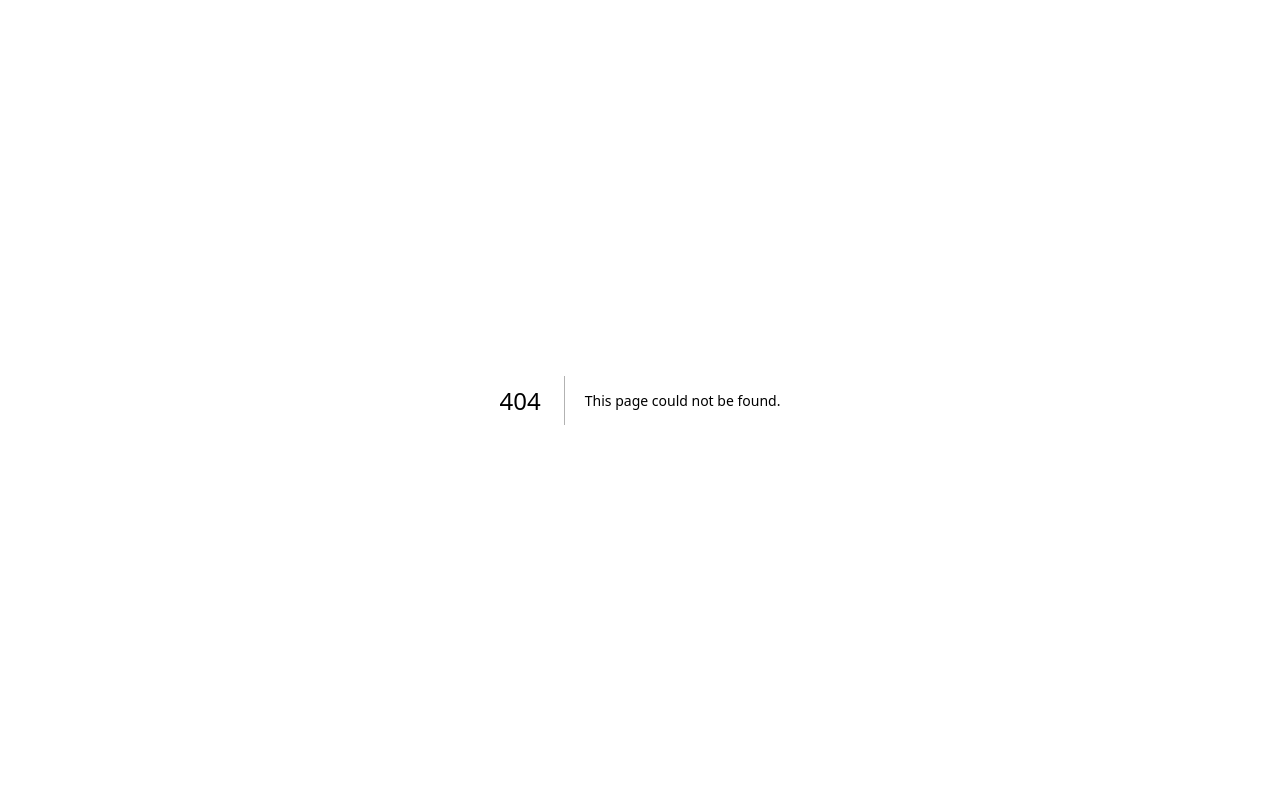
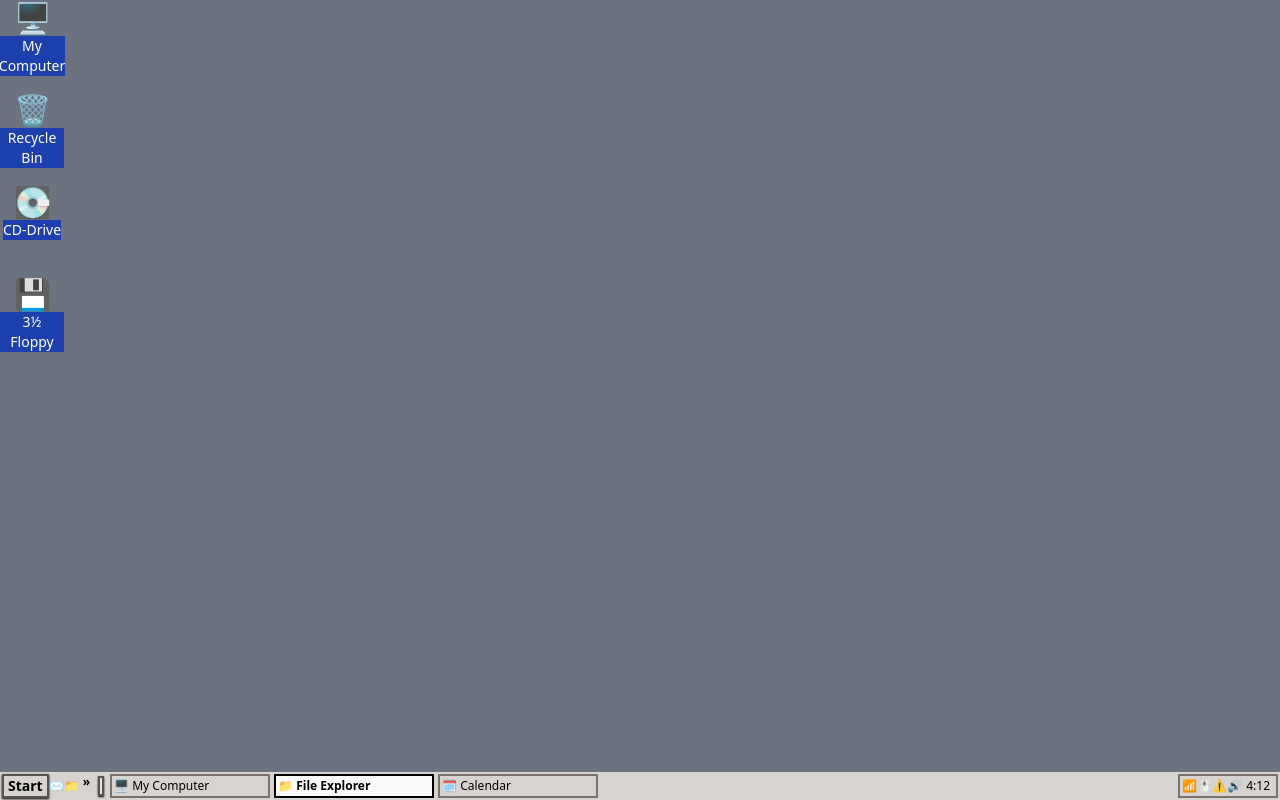
Before and after one commit to leog91/alexandria, a Next.js app: page /desktop in a window 1280 px wide. Before the commit this address had no page. Built offline with nearby package versions, Linux system fonts and the light colour scheme.

Commit message:
desktop w98 like mockup

```diff
--- /dev/null
+++ b/pages/desktop.tsx
@@ -0,0 +1,63 @@
+export default function Desktop() {
+  const taskBarDivider = (
+    <div className=" border-2  mx-1 bg-stone-200 h-5  border-stone-600 shadow-black shadow-sm w-1.5"></div>
+  );
+
+  const taskBarApplication = (iconAndName: string, selected = false) => (
+    <div
+      className={`border-2 p-0.5 mx-0.5  w-40 ${
+        selected ? "bg-stone-50 font-bold border-black" : "border-stone-500"
+      } `}
+    >
+      {iconAndName}
+    </div>
+  );
+
+  const desktopApp = (name: string, icon: string) => (
+    <div
+      className="w-16 hover:cursor-pointer h-20 flex flex-col items-center"
+      onClick={() => alert("not yet 🥵")}
+    >
+      <div className="text-3xl">{icon}</div>
+      <div className="bg-blue-800 text-center text-white text-sm -py-0.5 font-thin ">
+        {name}
+      </div>
+    </div>
+  );
+
+  return (
+    <div className="flex  overflow-hidden  select-none flex-col justify-between bg-gray-500 min-h-screen items-center  ">
+      <div
+        // style={{
+        //   height: "calc(100vh - 28px)",
+        //   backgroundImage: "url(https://wallpapercave.com/wp/wp2808032.jpg)",
+        // }}
+        className="  flex w-full   flex-col flex-wrap gap-3     "
+      >
+        {desktopApp("My Computer", "🖥️")}
+        {desktopApp("Recycle Bin", "🗑️")}
+        {desktopApp("CD-Drive", "💽")}
+        {desktopApp("3½ Floppy", "💾")}
+      </div>
+      <div className=" flex p-0.5  text-xs bg-stone-300 w-full items-center">
+        <div className=" border-2  px-1 text-sm font-bold  border-stone-600 shadow-black shadow-sm">
+          Start
+        </div>
+        <div>✉️</div>
+        <div>📁</div>
+        <div className="px-1 -translate-y-1 font-bold ">»</div>
+        {taskBarDivider}
+        {taskBarApplication("🖥️ My Computer")}
+        {taskBarApplication("📁 File Explorer", true)}
+        {taskBarApplication("🗓️ Calendar")}
+        <div className="ml-auto  flex border-stone-500 border-2 p-0.5">
+          <div>📶</div>
+          <div>🖱️</div>
+          <div>⚠️</div>
+          <div>🔊</div>
+          <div className="px-1">{`${new Date().getHours()}:${new Date().getMinutes()}`}</div>
+        </div>
+      </div>
+    </div>
+  );
+}
--- a/pages/index.tsx
+++ b/pages/index.tsx
@@ -9,7 +9,10 @@ const List = ({ list, title }: { list: List; title: string }) => {
     <div className="border-b-4 mt-8 px-1 border-b-blue-700 w-full  max-w-xl">
       <h2 className="text-4xl">{title}</h2>
       {list.map((t) => (
-        <div className="border-2 flex flex-col    m-2 p-1" key={t.uri}>
+        <div
+          className="border-2  hover:border-blue-600 flex flex-col    m-2 p-1"
+          key={t.uri}
+        >
           <div className="flex justify-between">
             <a className="underline" href={t.uri}>
               {t.name}
```
